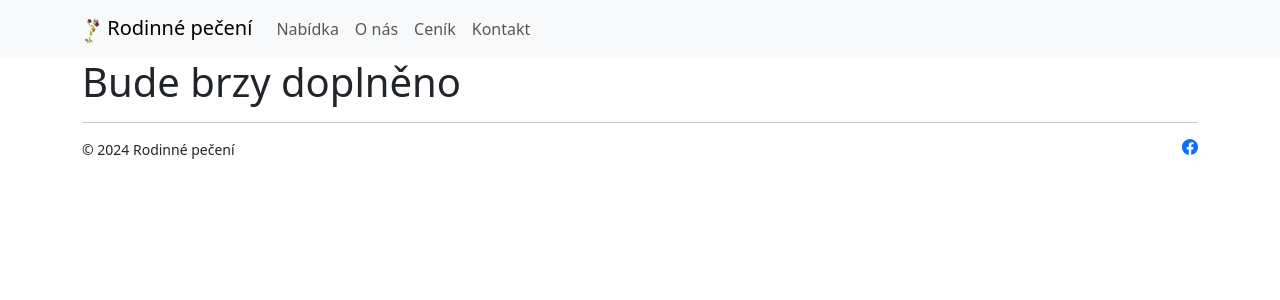
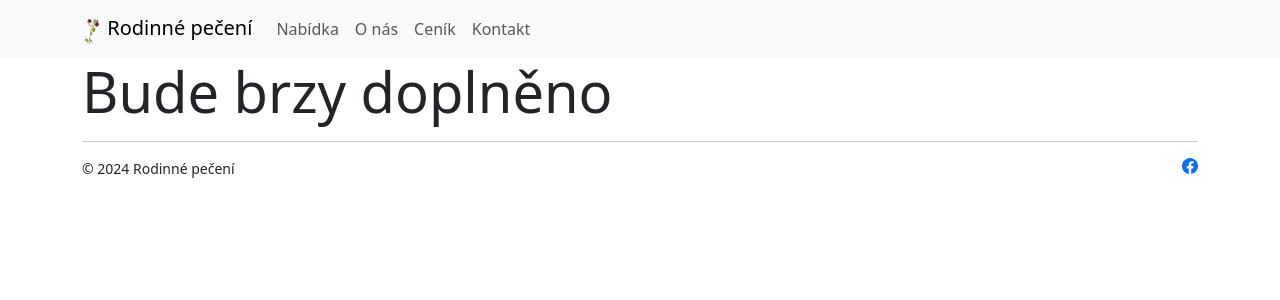
Before and after one commit to DaliborLis/rodinne-peceni-web-server, a React (Create React App) app in the folder src/main/js/rodinne-peceni/: page /pricing in a window 1280 px wide. Shown: the top 300 px of the page. Built offline with nearby package versions, Linux system fonts and the light colour scheme.

Commit message:
Add the same stylistics for Pricing section h1 tag

```diff
--- a/src/main/js/rodinne-peceni/src/components/Pricing.js
+++ b/src/main/js/rodinne-peceni/src/components/Pricing.js
@@ -3,7 +3,7 @@ import Container from 'react-bootstrap/Container';
 function Pricing() {
     return (
         <Container>
-            <h1>Bude brzy doplněno</h1>
+            <h1 className='display-4'>Bude brzy doplněno</h1>
         </Container>
     );
 }
```
